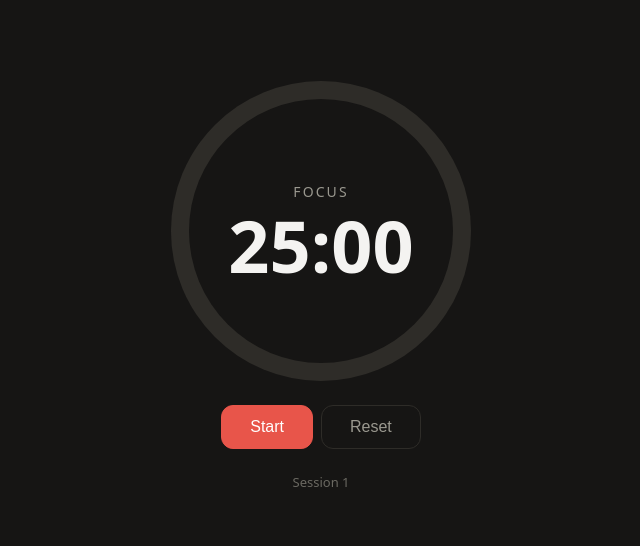
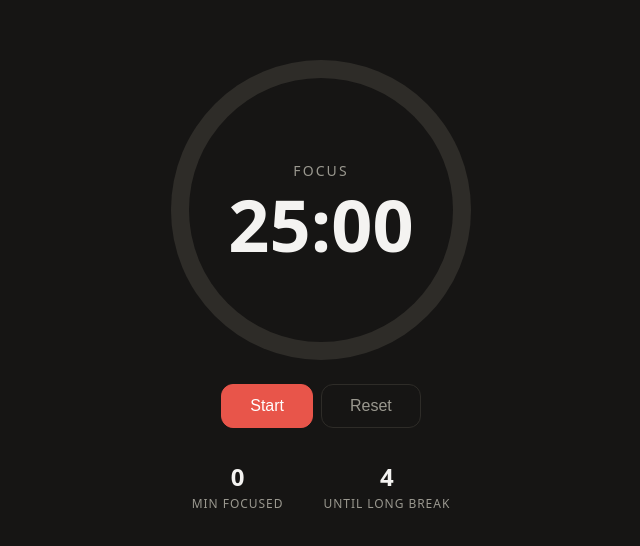
Before and after one commit to Faig-Abaszada/pomioapp, a Nuxt app: page /timer in a window 1280 px wide. Shown: the part 114-660 px from the top of the page, without its empty margins (319-959 px from the left). Built offline with nearby package versions, Linux system fonts and the light colour scheme.

Commit message:
chore: add eslint + prettier + husky tooling feat: add theme tokens and reactive dark mode feat: build timer screen with progress ring and stats feat: make settings control timer durations feat: style landing with navigation refactor: remove scaffolding comments from useTimer

```diff
--- a/app/pages/timer.vue
+++ b/app/pages/timer.vue
@@ -11,7 +11,7 @@ const { remainingSeconds, isRunning, formattedTime, start, pause, stop, changeDu
   handleComplete,
 );
 
-// settings dəyişəndə (və timer dayanıbsa) cari fazanı yeni müddətə sıfırla
+// Reset the display to the new duration when settings change while idle.
 watch(
   () => durations.value[phase.value],
   (minutes) => {
@@ -31,6 +31,8 @@ const progress = computed(() => {
   if (!total) return 0;
   return (total - remainingSeconds.value) / total;
 });
+
+const { totalFocusMinutes, sessionsUntilLongBreak } = useStats(completedWorkSessions, durations.value.work);
 </script>
 
 <template>
@@ -48,7 +50,16 @@ const progress = computed(() => {
       <button class="btn btn--ghost" @click="stop">Reset</button>
     </div>
 
-    <p class="meta">Session {{ completedWorkSessions + 1 }}</p>
+    <div class="stats">
+      <div class="stat">
+        <span class="stat-value">{{ totalFocusMinutes }}</span>
+        <span class="stat-label">min focused</span>
+      </div>
+      <div class="stat">
+        <span class="stat-value">{{ sessionsUntilLongBreak }}</span>
+        <span class="stat-label">until long break</span>
+      </div>
+    </div>
   </main>
 </template>
 
@@ -67,7 +78,6 @@ const progress = computed(() => {
   width: 300px;
   height: 300px;
   border-radius: 50%;
-  /* keçən hissə accent, qalan track — sərt kəsim var(--deg)-də */
   background: conic-gradient(var(--accent) var(--deg), var(--track) var(--deg));
   display: grid;
   place-items: center;
@@ -122,9 +132,26 @@ const progress = computed(() => {
   background: transparent;
   color: var(--muted);
 }
-.meta {
-  color: var(--faint);
-  font-size: 13px;
-  margin: 0;
+.stats {
+  display: flex;
+  gap: var(--space-5);
+  margin-top: var(--space-2);
+}
+.stat {
+  display: flex;
+  flex-direction: column;
+  align-items: center;
+  gap: 2px;
+}
+.stat-value {
+  font-size: 24px;
+  font-weight: 600;
+  color: var(--ink);
+}
+.stat-label {
+  font-size: 12px;
+  color: var(--muted);
+  text-transform: uppercase;
+  letter-spacing: 0.08em;
 }
 </style>
```
